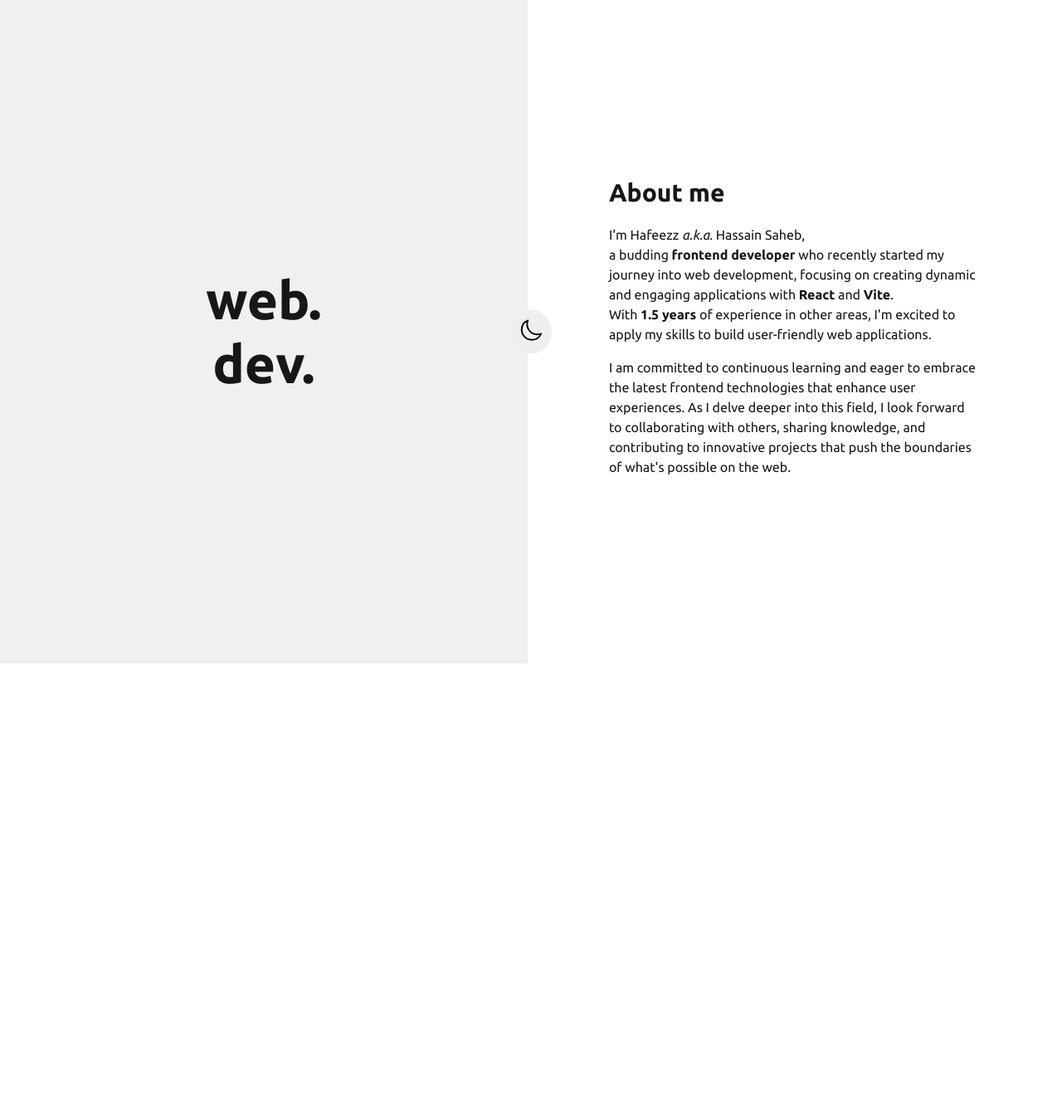
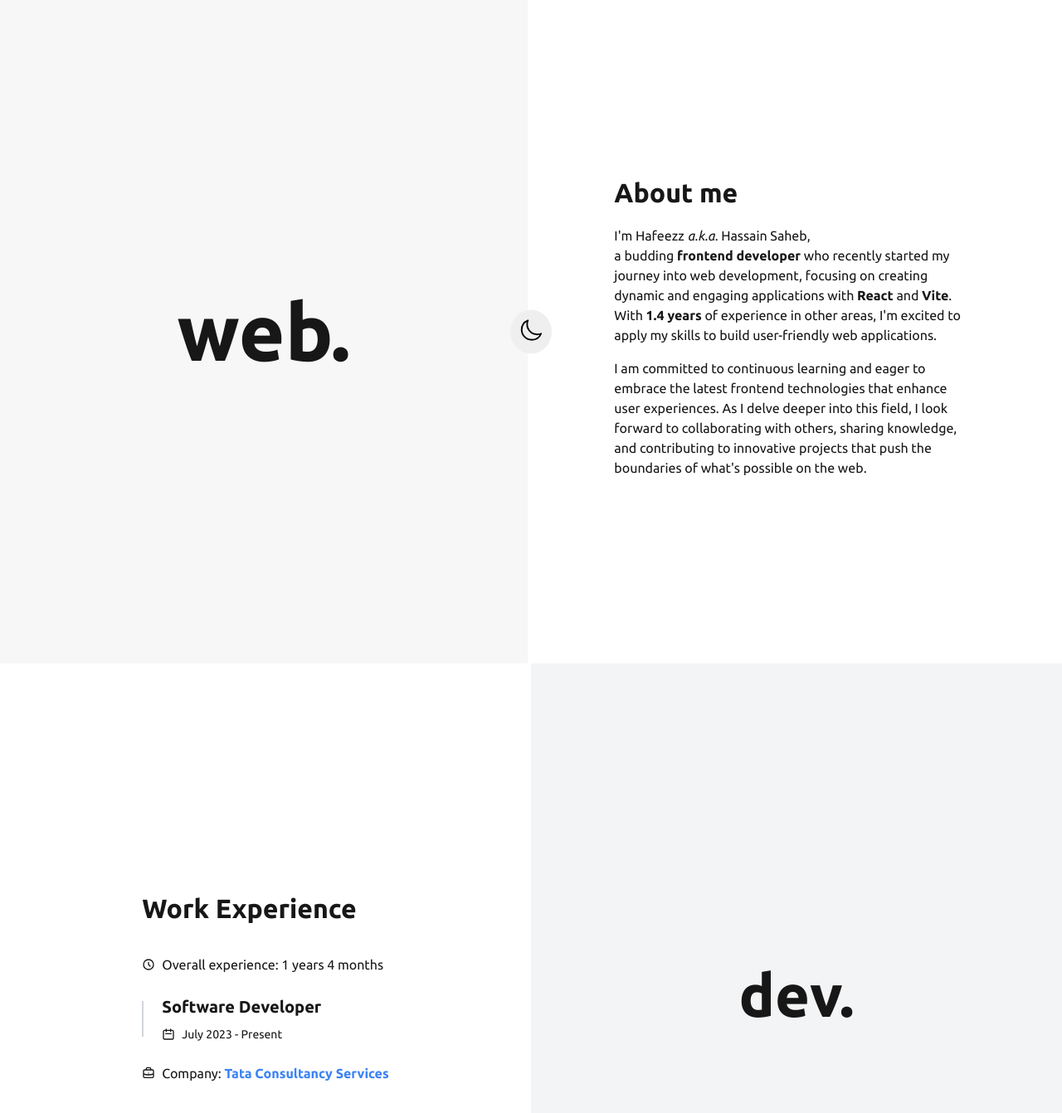
Before and after one commit to hafeezzshs/portfolio, a React (Vite) app: page / in a window 1280 px wide. Shown: the top 1342 px of the page at 83% size. Before the commit the page ends 800 px from the top, so only its background shows below. Built offline with nearby package versions, Linux system fonts and the light colour scheme.

Commit message:
add work experience section

```diff
--- a/src/App.css
+++ b/src/App.css
@@ -1,75 +1,12 @@
-.landing-container {
+.page-container {
   display: flex;
   flex-direction: column;
+  width: 100%;
   min-height: 100vh;
 }
 
-.hero-section {
-  display: flex;
-  align-items: center;
-  justify-content: center;
-  width: 100%;
-  padding: 24px;
-  background-color: #f0f0f0;
-}
-
-[data-theme="dark"] {
-  .hero-section {
-    background-color: #171717;
-  }
-}
-
-.hero-text {
-  text-align: center;
-}
-
-.mobile-text {
-  font-size: 2.5rem;
-  font-weight: bold;
-}
-
-.desktop-text {
-  display: none;
-  font-size: 4rem;
-  font-weight: bold;
-}
-
-.about-section {
-  display: flex;
-  align-items: center;
-  justify-content: center;
-  width: 100%;
-  padding: 32px;
-}
-
-.about-content {
-  max-width: 28rem;
-  width: 100%;
-  text-align: left;
-}
-
-.about-title {
-  margin-bottom: 16px;
-  font-size: 1.875rem;
-}
-
-.about-description {
-  margin: 16px 0;
-}
-
-@media (min-width: 768px) {
-  .landing-container {
-    flex-direction: row;
-  }
-  .mobile-text {
-    display: none;
-  }
-
-  .desktop-text {
-    display: block;
-    line-height: 1.2;
-  }
-}
+/* [data-theme="dark"] {
+} */
 
 .theme-toggle-btn {
   position: fixed;
--- a/src/App.jsx
+++ b/src/App.jsx
@@ -2,6 +2,8 @@ import React, { useState, useEffect } from "react";
 import "./App.css";
 import Sun from "./components/Sun";
 import Moon from "./components/Moon";
+import About from "./components/About";
+import WorkExperience from "./components/WorkExperience";
 
 export default function LandingPage() {
   const storedTheme = localStorage.getItem("theme");
@@ -23,35 +25,9 @@ export default function LandingPage() {
       <button className="theme-toggle-btn" onClick={toggleTheme}>
         {theme === "light" ? <Moon /> : <Sun />}
       </button>
-      <div className="landing-container">
-        <div className="hero-section">
-          <div className="hero-text">
-            <span className="mobile-text">web.dev</span>
-            <span className="desktop-text">
-              web. <br />
-              dev.
-            </span>
-          </div>
-        </div>
-        <div className="about-section">
-          <div className="about-content">
-            <h2 className="about-title">About me</h2>
-            <p>
-              I&apos;m Hafeezz <em>a.k.a.</em> Hassain Saheb,
-              <br /> a budding <strong>frontend developer</strong> who recently started my journey
-              into web development, focusing on creating dynamic and engaging applications with{" "}
-              <strong>React</strong> and <strong>Vite</strong>. <br />
-              With <strong>1.5 years</strong> of experience in other areas, I'm excited to apply my
-              skills to build user-friendly web applications.
-            </p>
-            <p className="about-description">
-              I am committed to continuous learning and eager to embrace the latest frontend
-              technologies that enhance user experiences. As I delve deeper into this field, I look
-              forward to collaborating with others, sharing knowledge, and contributing to
-              innovative projects that push the boundaries of what's possible on the web.
-            </p>
-          </div>
-        </div>
+      <div className="page-container">
+        <About />
+        <WorkExperience />
       </div>
     </>
   );
--- /dev/null
+++ b/src/components/About/About.css
@@ -0,0 +1,57 @@
+.about-section {
+  display: flex;
+  flex-direction: column;
+  width: 100%;
+  min-height: 100vh;
+}
+
+.about-section__left {
+  display: flex;
+  align-items: center;
+  justify-content: center;
+  width: 100%;
+  padding: 24px;
+  background-color: #f7f7f7;
+}
+
+[data-theme="dark"] {
+  .about-section__left{
+    background-color: #171717;
+  }
+}
+
+
+.about-section__right {
+  display: flex;
+  align-items: center;
+  justify-content: center;
+  width: 100%;
+  padding: 32px;
+}
+
+.about-section__content {
+  width: 75%;
+  max-width: 640px;
+  text-align: left;
+}
+
+.about-section__heading {
+  font-size: 6rem;
+  font-weight: bold;
+}
+
+.about-section__title {
+  margin-bottom: 16px;
+  font-size: 2rem;
+  font-weight: bold;
+}
+
+.about-section__paragraph {
+  margin: 16px 0;
+}
+
+@media (min-width: 768px) {
+  .about-section {
+    flex-direction: row;
+  }
+}
--- /dev/null
+++ b/src/components/About/index.jsx
@@ -0,0 +1,30 @@
+import "./About.css";
+
+export default function About() {
+  return (
+    <section className="about-section">
+      <div className="about-section__left">
+        <div className="about-section__heading">web.</div>
+      </div>
+      <div className="about-section__right">
+        <div className="about-section__content">
+          <h2 className="about-section__title">About me</h2>
+          <p>
+            I&apos;m Hafeezz <em>a.k.a.</em> Hassain Saheb,
+            <br /> a budding <strong>frontend developer</strong> who recently started my journey
+            into web development, focusing on creating dynamic and engaging applications with{" "}
+            <strong>React</strong> and <strong>Vite</strong>. <br />
+            With <strong>1.4 years</strong> of experience in other areas, I'm excited to apply my
+            skills to build user-friendly web applications.
+          </p>
+          <p className="about-section__paragraph">
+            I am committed to continuous learning and eager to embrace the latest frontend
+            technologies that enhance user experiences. As I delve deeper into this field, I look
+            forward to collaborating with others, sharing knowledge, and contributing to innovative
+            projects that push the boundaries of what's possible on the web.
+          </p>
+        </div>
+      </div>
+    </section>
+  );
+}
--- /dev/null
+++ b/src/components/WorkExperience/WorkExperience.css
@@ -0,0 +1,139 @@
+.work-experience {
+  display: flex;
+  flex-direction: column;
+  width: 100%;
+  min-height: 100vh;
+}
+
+@media (min-width: 768px) {
+  .work-experience {
+    flex-direction: row;
+  }
+}
+
+.content-section {
+  display: flex;
+  align-items: center;
+  justify-content: center;
+  order: 2;
+  width: 100%;
+  padding: 32px;
+}
+
+@media (min-width: 768px) {
+  .content-section {
+    order: 1;
+    width: 50%;
+  }
+}
+
+.content-wrapper {
+  max-width: 400px;
+}
+
+.section-heading {
+  margin-bottom: 32px;
+  font-size: 32px;
+  font-weight: bold;
+}
+
+.experience-overall {
+  margin-bottom: 24px;
+}
+
+.experience-item {
+  display: flex;
+  flex-direction: column;
+  margin-bottom: 24px;
+}
+
+.experience-overall .experience-item {
+  flex-direction: row;
+  align-items: center;
+}
+
+.experience-icon {
+  width: 16px;
+  height: 16px;
+  margin-right: 8px;
+}
+
+.experience-list {
+  margin-top: 24px;
+  padding-left: 24px;
+  position: relative;
+}
+
+.experience-list::before {
+  content: "";
+  position: absolute;
+  left: 0;
+  top: 8px;
+  bottom: 8px;
+  width: 2px;
+  background-color: #d1d5db;
+}
+
+@media (prefers-color-scheme: dark) {
+  .experience-list::before {
+    background-color: #4b5563;
+  }
+}
+
+.job-title {
+  margin-bottom: 8px;
+  font-size: 20px;
+  font-weight: 600;
+}
+
+.experience-dates {
+  display: flex;
+  align-items: center;
+  font-size: 14px;
+}
+
+.experience-company {
+  margin-top: 24px;
+}
+
+.experience-company .experience-item {
+  flex-direction: row;
+  align-items: center;
+}
+
+.company-link {
+  font-weight: bold;
+  color: #3b82f6;
+  text-decoration: none;
+}
+
+.company-link:hover {
+  text-decoration: underline;
+}
+
+.visual-section {
+  display: flex;
+  align-items: center;
+  justify-content: center;
+  order: 2;
+  width: 100%;
+  padding: 24px;
+  background-color: #f3f4f6;
+}
+
+[data-theme="dark"] {
+  .visual-section {
+    background-color: #171717;
+  }
+}
+
+@media (min-width: 768px) {
+  .visual-section {
+    width: 50%;
+  }
+}
+
+.visual-text {
+  font-size: 72px;
+  font-weight: bold;
+}
--- /dev/null
+++ b/src/components/WorkExperience/index.jsx
@@ -0,0 +1,89 @@
+import "./WorkExperience.css";
+
+export default function WorkExperience() {
+  return (
+    <section className="work-experience">
+      <div className="content-section">
+        <div className="content-wrapper">
+          <h2 className="section-heading">Work Experience</h2>
+          <div className="experience-overall">
+            <div className="experience-item">
+              <svg
+                xmlns="http://www.w3.org/2000/svg"
+                className="experience-icon"
+                fill="none"
+                viewBox="0 0 24 24"
+                stroke="currentColor"
+              >
+                <path
+                  strokeLinecap="round"
+                  strokeLinejoin="round"
+                  strokeWidth={2}
+                  d="M12 8v4l3 3m6-3a9 9 0 11-18 0 9 9 0 0118 0z"
+                />
+              </svg>
+              <span>Overall experience: 1 years 4 months</span>
+            </div>
+          </div>
+
+          <div className="experience-list">
+            <div className="experience-item">
+              <h3 className="job-title">Software Developer</h3>
+              <div className="experience-dates">
+                <svg
+                  xmlns="http://www.w3.org/2000/svg"
+                  className="experience-icon"
+                  fill="none"
+                  viewBox="0 0 24 24"
+                  stroke="currentColor"
+                >
+                  <path
+                    strokeLinecap="round"
+                    strokeLinejoin="round"
+                    strokeWidth={2}
+                    d="M8 7V3m8 4V3m-9 8h10M5 21h14a2 2 0 002-2V7a2 2 0 00-2-2H5a2 2 0 00-2 2v12a2 2 0 002 2z"
+                  />
+                </svg>
+                <span>July 2023 - Present</span>
+              </div>
+            </div>
+          </div>
+
+          <div className="experience-company">
+            <div className="experience-item">
+              <svg
+                xmlns="http://www.w3.org/2000/svg"
+                className="experience-icon"
+                fill="none"
+                viewBox="0 0 24 24"
+                stroke="currentColor"
+              >
+                <path
+                  strokeLinecap="round"
+                  strokeLinejoin="round"
+                  strokeWidth={2}
+                  d="M21 13.255A23.931 23.931 0 0112 15c-3.183 0-6.22-.62-9-1.745M16 6V4a2 2 0 00-2-2h-4a2 2 0 00-2 2v2m4 6h.01M5 20h14a2 2 0 002-2V8a2 2 0 00-2-2H5a2 2 0 00-2 2v10a2 2 0 002 2z"
+                />
+              </svg>
+              <span>
+                Company:{" "}
+                <a
+                  href="https://tcs.com"
+                  target="_blank"
+                  rel="noopener noreferrer"
+                  className="company-link"
+                >
+                  Tata Consultancy Services
+                </a>
+              </span>
+            </div>
+          </div>
+        </div>
+      </div>
+
+      <div className="visual-section">
+        <div className="visual-text">dev.</div>
+      </div>
+    </section>
+  );
+}
```
